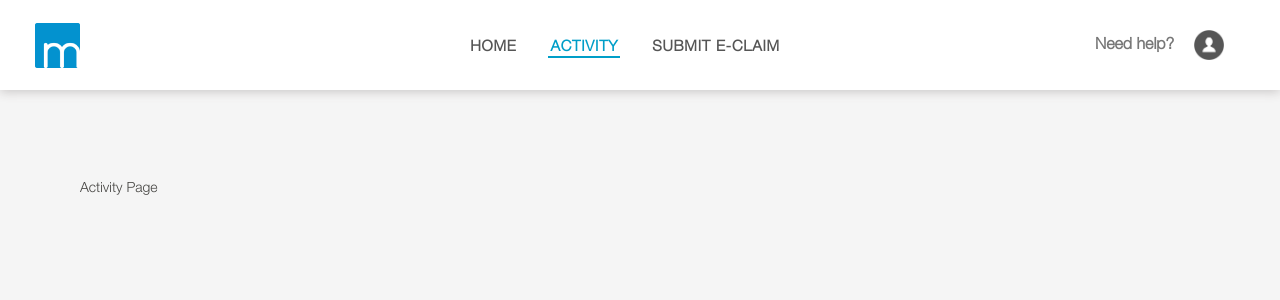
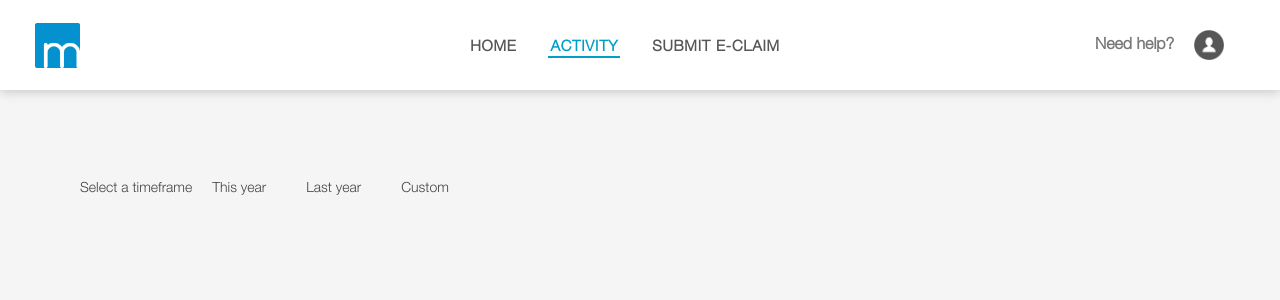
Before and after one commit to jeamar123/vue_mednefits_member, a Vue app: page /app/activity in a window 1280 px wide. Shown: the top 300 px of the page. Built offline with nearby package versions, Linux system fonts and the light colour scheme; sample sign-in values are in the browser's storage; what @statnett/vue-plotly, v-calendar, vue-moment, vue-sweetalert2 would draw is missing.

Commit message:
add some text for activity page

```diff
--- a/public/assets/css/activity.css
+++ b/public/assets/css/activity.css
@@ -7,3 +7,12 @@
   padding: 180px 80px 20px 80px;
   position: relative;
 }
+
+
+.activity-header-navigation {
+	display: flex;
+}
+
+.activity-header-navigation .year-selector {
+	padding: 0 20px;
+}
--- a/src/views/Activity.vue
+++ b/src/views/Activity.vue
@@ -1,6 +1,11 @@
 <template>
 	<div class="activity-container">
-		Activity Page
+		<div class="activity-header-navigation">
+			<div>Select a timeframe</div>
+			<div class="year-selector">This year</div>
+			<div class="year-selector">Last year</div>
+			<div class="year-selector">Custom</div>
+		</div>
 	</div>
 </template>
 
```
Also changed, not shown: 1 other file (tests, documents, lock files or other folders).
